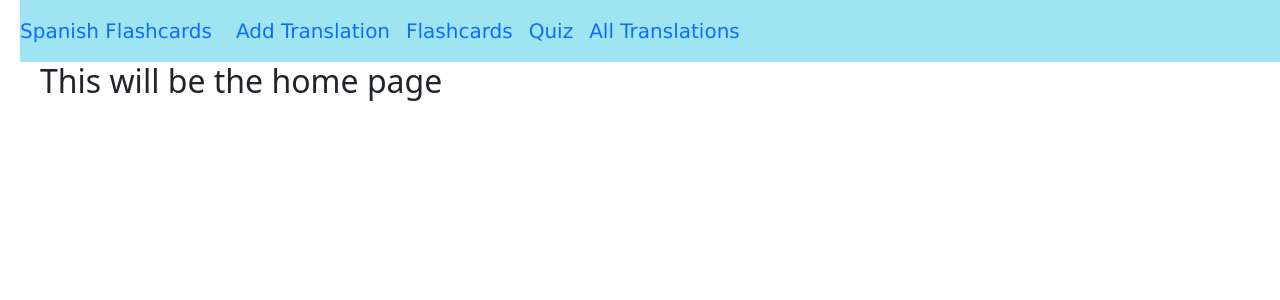
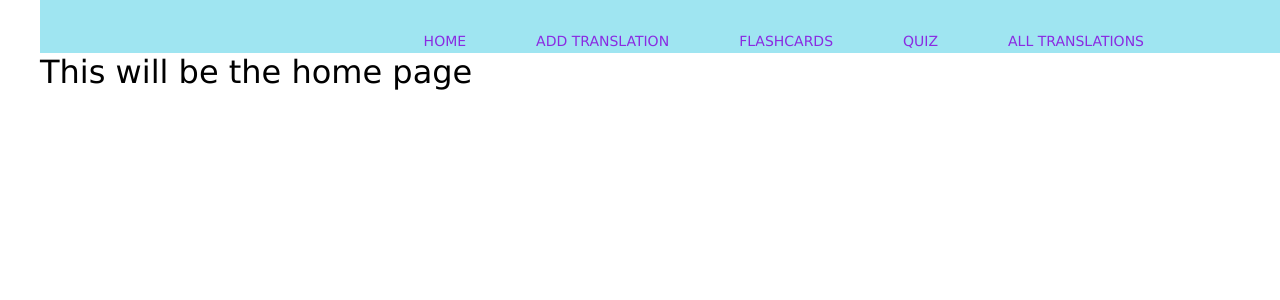
Before and after one commit to olivias-1082/411mernflashcards, a React (Create React App) app in the folder client/: page / in a window 1280 px wide. Shown: the top 300 px of the page. Built offline with nearby package versions, Linux system fonts and the light colour scheme.

Commit message:
Navi
New Navi Bar

```diff
--- a/client/src/components/homepage.js
+++ b/client/src/components/homepage.js
@@ -10,6 +10,8 @@ export default class HomePage extends Component {
     return (
 <body>
 
+
+
 <h2>This will be the home page</h2>
 
 </body>
--- a/client/src/components/navbar.css
+++ b/client/src/components/navbar.css
@@ -1,6 +1,68 @@
-.nav{
-    background-color: rgb(159, 229, 241);
+body {
+    margin: 0;
+    background: white;
     color: rgb(0, 0, 0);
     font-family:Verdana, Geneva, Tahoma, sans-serif;
-    font-size: 20px;
+    font-size: 15px;
 }
+
+.container {
+    width: 80%;
+    margin: 0 auto;
+}
+
+header {
+    background-color: rgb(159, 229, 241);
+}
+
+header::after {
+    content: '';
+    display: table;
+    clear: both;
+}
+
+nav {
+    float: right;
+}
+
+nav ul {
+    margin: 0;
+    padding: 0;
+    list-style: none;
+}
+
+nav li {
+    display: inline-block;
+    margin-left: 70px;
+    padding-top: 30px;
+
+    position: relative;
+}
+
+nav a {
+    color: blueviolet;
+    text-decoration: none;
+    text-transform: uppercase;
+    font-size: 14px;
+}
+
+nav a:hover {
+    color: green;
+}
+
+nav a::before {
+    content: '';
+    display: block;
+    height: 5px;
+    width: 100%;
+    background-color: blueviolet;
+
+    position: absolute;
+    top: 0;
+    width: 0%;
+    transition: all ease-in-out 250ms;
+}
+
+nav a:hover::before {
+    width: 100%;
+}
--- a/client/src/components/navbar.js
+++ b/client/src/components/navbar.js
@@ -7,42 +7,22 @@ import { NavLink } from "react-router-dom";
 // Here, we display our Navbar
 const Navbar = () => {
   return (
-    <div className = "nav">
-      <nav className="navbar navbar-expand-lg">
-        <NavLink className="navbar-brand" to="/">
-          Spanish Flashcards
-          </NavLink>
-        <button
-          className="navbar-toggler"
-          type="button"
-          data-toggle="collapse"
-          data-target="#navbarSupportedContent"
-          aria-controls="navbarSupportedContent"
-          aria-expanded="false"
-          aria-label="Toggle navigation"
-        >
-          <span className="navbar-toggler-icon"></span>
-        </button>
+    <body>
+      <header>
+        <div class="container">
+        <nav>
+          <ul>
+            <li><a href="/">Home</a></li>
+            <li><a href="/create">Add Translation</a></li>
+            <li><a href="/flashcards">Flashcards</a></li>
+            <li><a href="/quiz">Quiz</a></li>
+            <li><a href="/translations">All Translations</a></li>
+          </ul>
+        </nav>
+        </div>
+      </header>
+    </body>
 
-        <div className="collapse navbar-collapse" id="navbarSupportedContent">
-          <ul className="navbar-nav ml-auto">
-              <NavLink className="nav-link" to="/create">
-                    Add Translation
-              </NavLink>
-              <NavLink className="nav-link" to="/flashcards">
-                    Flashcards
-              </NavLink>
-              <NavLink className="nav-link" to="/quiz">
-              Quiz
-              </NavLink>
-              <NavLink className="nav-link" to="/translations">
-                    All Translations
-              </NavLink>
-
-          </ul>
-        </div>
-      </nav>
-    </div>
   );
 };
 
--- a/client/src/components/quiz.js
+++ b/client/src/components/quiz.js
@@ -6,6 +6,7 @@ export default class Quiz extends Component {
 
 <body>
 
+
 <h3>This will be the  page with the quiz</h3>
 
 </body>
```
